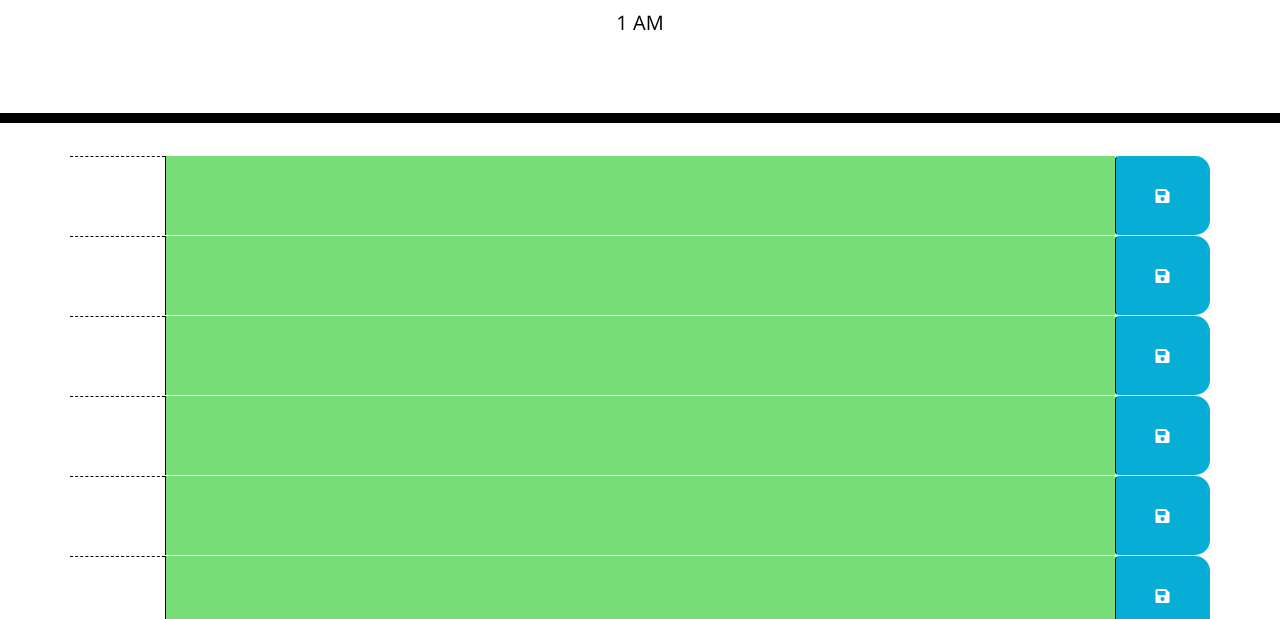
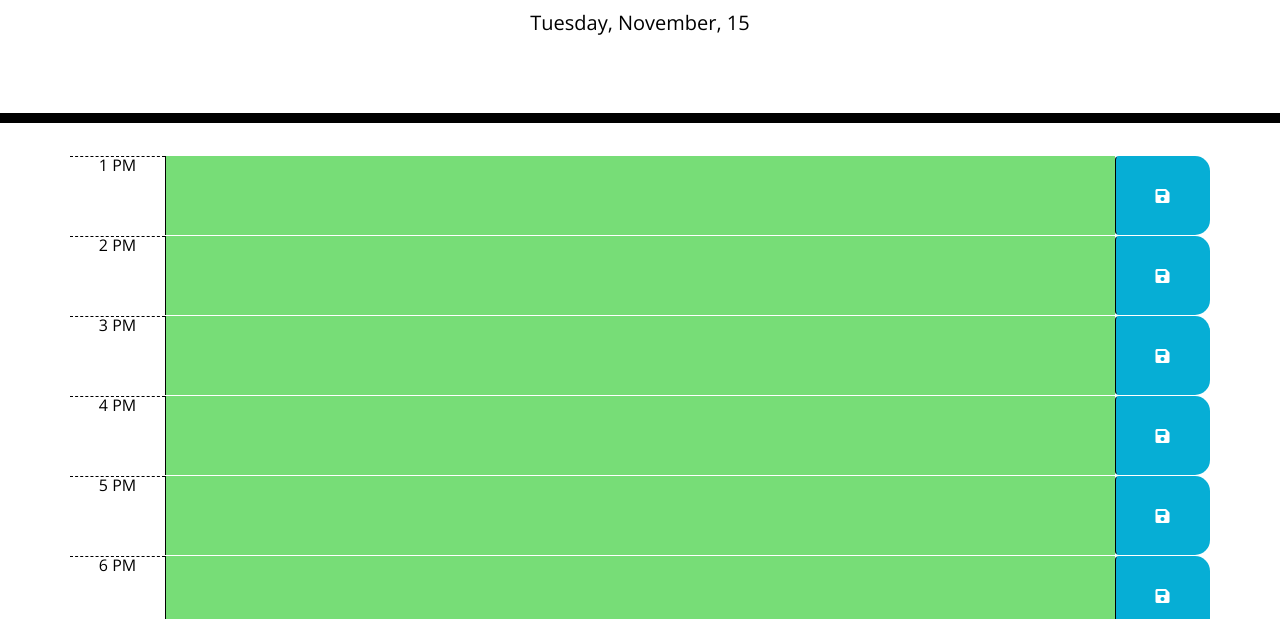
Before and after one commit to RosalvaMartinez/work_scheduler, a plain HTML site: page assets/index.html in a window 1280 px wide. Shown: the part 181-800 px from the top of the page. Drawn offline with nearby package versions, Linux system fonts and the light colour scheme.

Commit message:
Add color class

```diff
--- a/assets/index.html
+++ b/assets/index.html
@@ -32,15 +32,6 @@
     <div class="container">
       <!-- Timeblocks go here -->
       <!-- use jquery to add div with these classes -->
-      <div id="hourNum" class="row time-block">
-        <!-- change num div and textarea class to adjust textbawx like mockup -->
-        <div class="col-md-1 hour"></div>
-        <!-- use jquery to add text area with these classes -->
-        <textarea class="col-md-10 textbox future"></textarea>
-        <!-- class fa fa-save changes blue button icon on right -->
-        <!-- use jquery to add a button with these two classes -->
-        <button class="btn saveBtn col-md-1"><i class="fa fa-save"></i></button>
-      </div>
     </div>
 
     <script src="https://cdnjs.cloudflare.com/ajax/libs/jquery/3.2.1/jquery.min.js"></script>
--- a/assets/script.js
+++ b/assets/script.js
@@ -1,4 +1,8 @@
-var date = dayjs().format("H A");
+var date = dayjs().format("dddd, MMMM, D");
+var workHours = 8
+var workStartHour = 13
+var events = []
+
 
 
 $("#currentDay").text(date);
@@ -7,32 +11,35 @@ var timeCurrently = dayjs().hour()
 
 //funtion to save textbox content to local storage
 function saveLocal() {
-    var textbox = $(".textbox").val()
-    var hour = $(".hour").val()
-    localStorage.setItem(textbox, hour);
+    var savedEvent = {
+        textbox: $(".textbox").val(),
+        hour: $(".hour").val()
+    }
+    localStorage.setItem("savedEvent", savedEvent);
+
 }
 
 //button listner
 $(".saveBtn").on("click", saveLocal)
 
 //recipe for how to create a time block and inject in .container element
-var div1 = $("<div>").addClass("row time-block")
-var div2 = $("<div>").addClass("col-md-1 hour")
-var textarea = $("<textarea>").addClass("col-md-10 textbox future")
-var button = $("<button>").addClass("btn saveBtn col-md-1")
 
-button.append("<i class='fa fa-save'>")
-div1.append(div2).append(textarea).append(button);
-$(".container").append(div1);
 
-//for loop 8x
-//JSON.parse(localStorage.getItem(""))
-for (let i = 0; i < 8; i++) {
+//for loop that runs 8 times
+for (let i = 0; i < workHours; i++) {
+    //recipe for how to create a time block and inject in .container element
     var div1 = $("<div>").addClass("row time-block")
-    var div2 = $("<div>").addClass("col-md-1 hour")
-    var textarea = $("<textarea>").addClass("col-md-10 textbox future")
+    var div2 = $("<div>").addClass("col-md-1 hour").append(dayjs().hour(workStartHour + i).format("h A"))
+    var textarea = $("<textarea>").addClass("col-md-10 textbox")
     var button = $("<button>").addClass("btn saveBtn col-md-1")
     button.append("<i class='fa fa-save'>")
     div1.append(div2).append(textarea).append(button);
     $(".container").append(div1);
+    if (timeCurrently > (workStartHour + i)) { //past present future class change
+        textarea.addClass("past");
+    } else if (timeCurrently === (workStartHour + i)) {
+        textarea.addClass("present");
+    } else {
+        textarea.addClass("future");
+    }
 }
```
